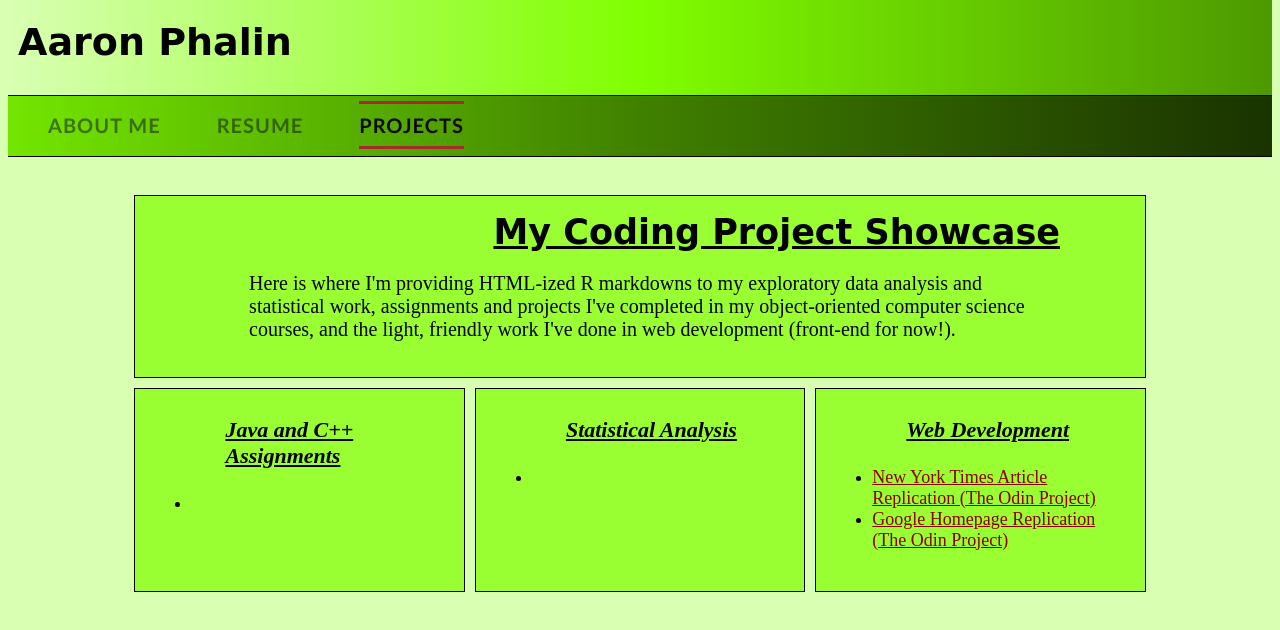
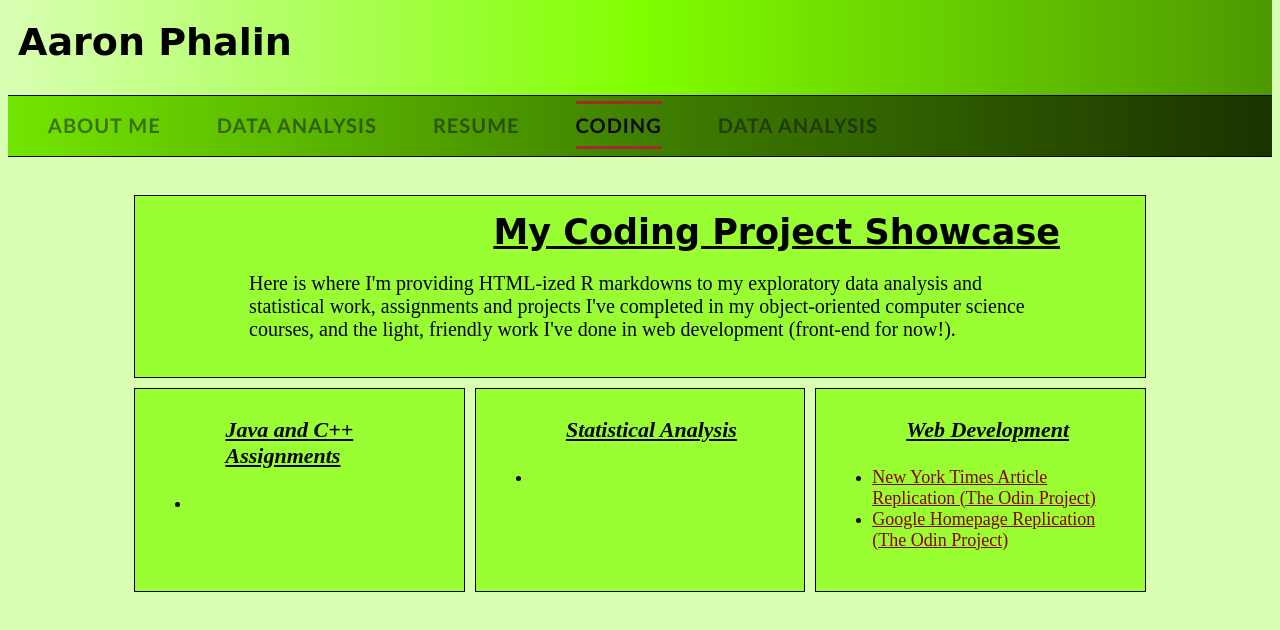
Before and after one commit to aphalin11/personal_website, a plain HTML site: page projects.html in a window 1280 px wide. Drawn offline with Linux system fonts and the light colour scheme; a web font is replaced by a local one.

Commit message:
added data html and adjusted nav

```diff
--- a/projects.html
+++ b/projects.html
@@ -14,8 +14,10 @@
         <div class = "nav_contain">
                 <ul class="nav lines">
                 <li><a href="about_me.html">About Me</a></li>
+                <li><a href = "data.html">Data Analysis</a></li>
                 <li><a href="resume.html">Resume</a></li>
-                <li class = "active"><a href="projects.html">Projects</a></li>
+                <li class = "active"><a href="projects.html">Coding</a></li>
+                <li><a href = "data.html">Data Analysis</a></li>
             </ul>
         </div>
         <div class = "proj_grid">
```
Also changed, not shown: home.html (+2 -1 lines), resume.html (+11 -1 lines), data.html (added).
